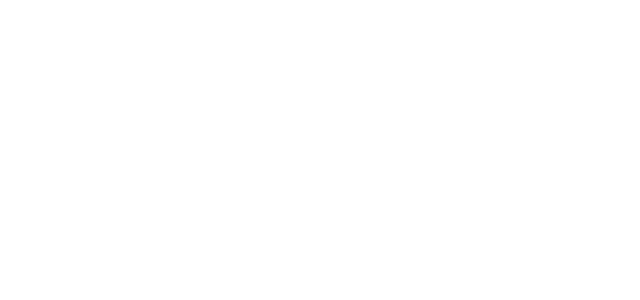
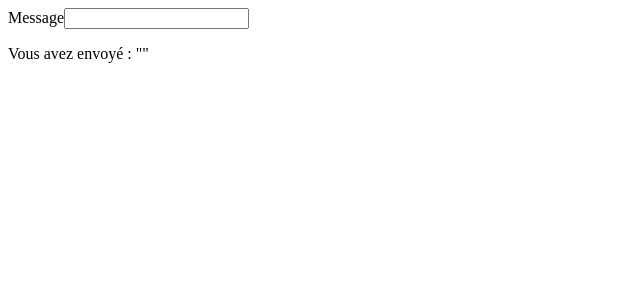
Before and after one commit to davidroberto/worst-celebrities, a React (Create React App) app: page /message in a window 1280 px wide. Before the commit this address had no page. Shown: the top 300 px of the page, without its empty margins (0-640 px from the left). Built offline with nearby package versions, Linux system fonts and the light colour scheme.

Commit message:
handle change state

```diff
--- a/src/App.js
+++ b/src/App.js
@@ -5,6 +5,7 @@
 import RandomCelebrityPage from "./page/RandomCelebrityPage";
 import TvSpeakersPage from "./page/TvSpeakersPage";
 import CopyrightPage from "./page/CopyrightPage";
+import FormMessagePage from "./page/FormMessagePage";
 
 function App() {
   return (
@@ -16,6 +17,7 @@
         <Route path="/celebrities/random" element={<RandomCelebrityPage />} />
         <Route path="/speakers" element={<TvSpeakersPage />} />
         <Route path="/copyright" element={<CopyrightPage />} />
+        <Route path="/message" element={<FormMessagePage />} />
       </Routes>
     </BrowserRouter>
   );
--- /dev/null
+++ b/src/page/FormMessagePage.jsx
@@ -0,0 +1,21 @@
+import { useState } from "react";
+
+function FormMessagePage() {
+  const [message, setMessage] = useState("");
+
+  const handleMessageChange = (event) => {
+    setMessage(event.target.value);
+  };
+
+  return (
+    <form>
+      <label>
+        Message
+        <input onChange={handleMessageChange} type="text" name="message" />
+      </label>
+      <p>Vous avez envoyé : "{message}"</p>
+    </form>
+  );
+}
+
+export default FormMessagePage;
```
